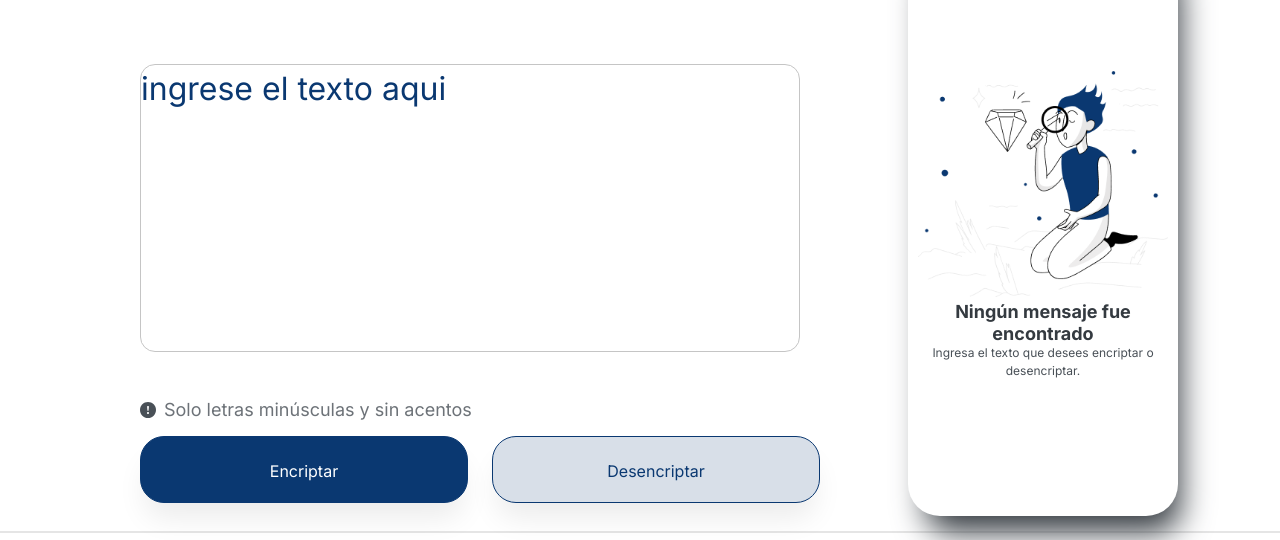
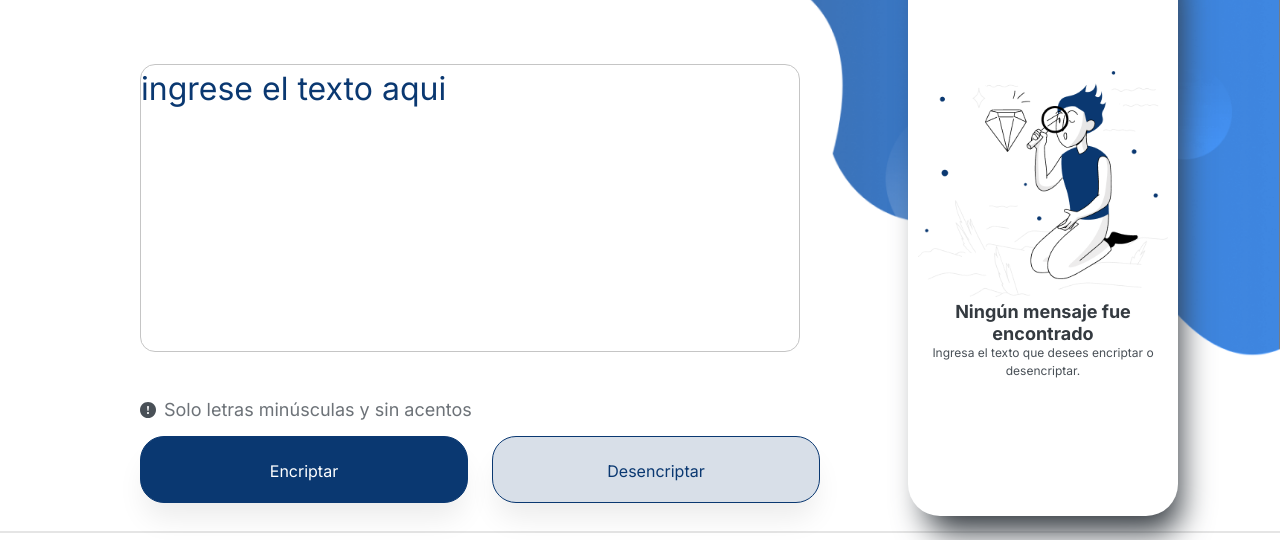
Before and after one commit to maurotrillos/Encriptador-de-texto, a plain HTML site: page index.html in a window 1280 px wide. Shown: the part 104-644 px from the top of the page. Drawn offline with Linux system fonts and the light colour scheme; the site is published under a folder, as on GitHub Pages, so addresses that start at the root find nothing.

Commit message:
actualizacion de background

```diff
--- a/styless/styless.css
+++ b/styless/styless.css
@@ -66,7 +66,7 @@ header .logo{
 main{
     display: flex;
     flex-direction: row;
-    background: url(/img/portada.png) no-repeat;
+    background: url(../img/portada.png) no-repeat;
     background-size: cover;
     background-position: center;
 }
```
